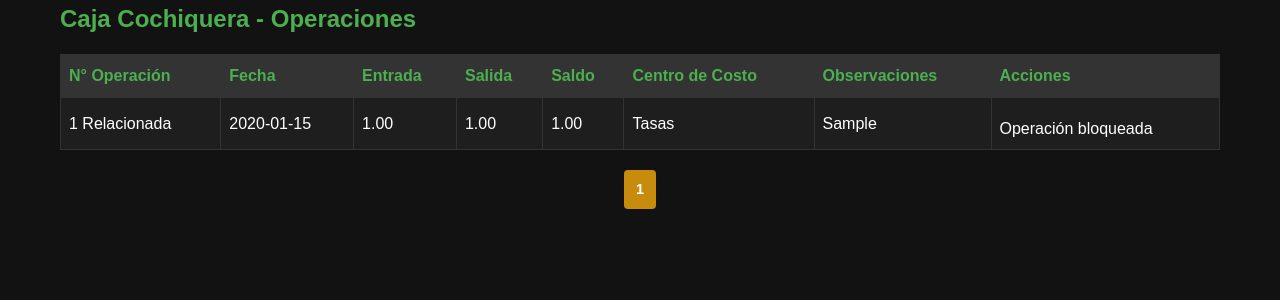
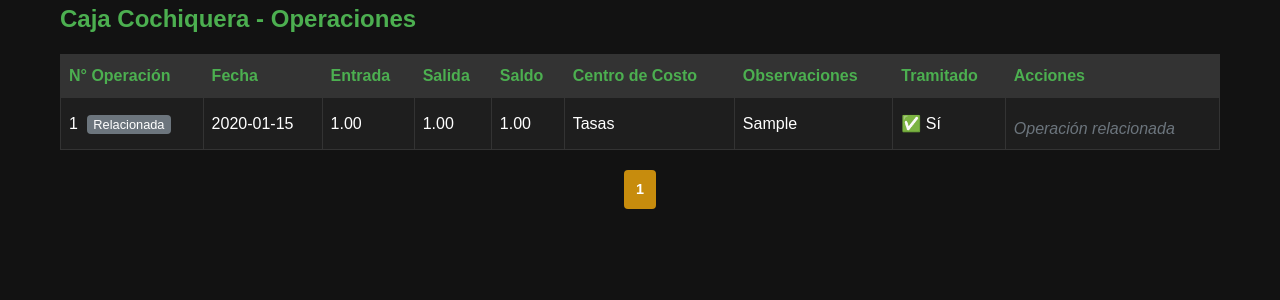
Before and after one commit to liosdany-rivero/datafun, a PHP site: page /app/views/caja/caja_cochiquera_operaciones.php in a window 1280 px wide. Shown: the part 80-380 px from the top of the page. Run offline with PHP 8.4, Linux system fonts and the light colour scheme; a user stored in the database is signed in; data comes from the database, SQL or seed files in the repository; both versions use the stored data as it was after the commit; tables that the repository leaves empty hold one stand-in row (values such as "Sample post").

Commit message:
version 2.5.2 restriccion de edicion y eliminacion de registros tramitados parte 1

```diff
--- a/app/views/caja/caja_cochiquera_operaciones.php
+++ b/app/views/caja/caja_cochiquera_operaciones.php
@@ -54,6 +54,23 @@ if ($_SERVER['REQUEST_METHOD'] == 'POST' && isset($_POST['delete_operation'])) {
     }
 
     $numero_operacion = intval($_POST['numero_operacion']);
+
+    // Verificar si la operación está tramitada
+    $sql_tramitado = "SELECT tramitado FROM caja_cochiquera WHERE numero_operacion = ?";
+    $stmt_tramitado = $conn->prepare($sql_tramitado);
+    $stmt_tramitado->bind_param("i", $numero_operacion);
+    $stmt_tramitado->execute();
+    $result_tramitado = $stmt_tramitado->get_result();
+
+    if ($result_tramitado->num_rows > 0) {
+        $operacion = $result_tramitado->fetch_assoc();
+        if ($operacion['tramitado'] == 1) {
+            $_SESSION['error_msg'] = "⚠️ No se puede eliminar una operación tramitada";
+            header("Location: caja_cochiquera_operaciones.php");
+            exit();
+        }
+    }
+    $stmt_tramitado->close();
 
     // Iniciar transacción
     $conn->begin_transaction();
@@ -122,6 +139,24 @@ if ($_SERVER['REQUEST_METHOD'] == 'POST' && isset($_POST['edit_operation'])) {
     }
 
     $numero_operacion = intval($_POST['numero_operacion']);
+
+    // Verificar si la operación está tramitada
+    $sql_tramitado = "SELECT tramitado FROM caja_cochiquera WHERE numero_operacion = ?";
+    $stmt_tramitado = $conn->prepare($sql_tramitado);
+    $stmt_tramitado->bind_param("i", $numero_operacion);
+    $stmt_tramitado->execute();
+    $result_tramitado = $stmt_tramitado->get_result();
+
+    if ($result_tramitado->num_rows > 0) {
+        $operacion = $result_tramitado->fetch_assoc();
+        if ($operacion['tramitado'] == 1) {
+            $_SESSION['error_msg'] = "⚠️ No se puede editar una operación tramitada";
+            header("Location: caja_cochiquera_operaciones.php");
+            exit();
+        }
+    }
+    $stmt_tramitado->close();
+
     $nuevo_desde_para = intval($_POST['desde_para']);
     $nueva_entrada = floatval($_POST['entrada']);
     $nueva_salida = floatval($_POST['salida']);
@@ -256,6 +291,16 @@ if (isset($_GET['editar'])) {
     $result_relacionada = $stmt_relacionada->get_result();
 
     if ($result_relacionada->num_rows == 0) {
+        // Verificar si la operación está tramitada
+        $sql_tramitado = "SELECT tramitado FROM caja_cochiquera WHERE numero_operacion = ?";
+        $stmt_tramitado = $conn->prepare($sql_tramitado);
+        $stmt_tramitado->bind_param("i", $numero_operacion);
+        $stmt_tramitado->execute();
+        $result_tramitado = $stmt_tramitado->get_result();
+
+        if ($result_tramitado->num_rows > 0) {
+            $operacion = $result_tramitado->fetch_assoc();
+            if ($operacion['tramitado'] == 0) {
                 $sql_editar = "SELECT * FROM caja_cochiquera WHERE numero_operacion = ?";
                 $stmt_editar = $conn->prepare($sql_editar);
                 $stmt_editar->bind_param("i", $numero_operacion);
@@ -265,6 +310,13 @@ if (isset($_GET['editar'])) {
                     $operacion_editar = $result_editar->fetch_assoc();
                 }
                 $stmt_editar->close();
+            } else {
+                $_SESSION['error_msg'] = "⚠️ No se puede editar una operación tramitada";
+                header("Location: caja_cochiquera_operaciones.php");
+                exit();
+            }
+        }
+        $stmt_tramitado->close();
     } else {
         $_SESSION['error_msg'] = "⚠️ No se puede editar una operación relacionada con la caja principal";
         header("Location: caja_cochiquera_operaciones.php");
@@ -298,7 +350,6 @@ ob_end_flush();
     <?php endif; ?>
 
     <!-- Tabla de operaciones -->
-    <!-- Tabla de operaciones -->
     <table class="table">
         <thead>
             <tr>
@@ -309,6 +360,7 @@ ob_end_flush();
                 <th>Saldo</th>
                 <th>Centro de Costo</th>
                 <th>Observaciones</th>
+                <th>Tramitado</th>
                 <?php if ($tiene_permiso_editar): ?>
                     <th>Acciones</th>
                 <?php endif; ?>
@@ -328,10 +380,13 @@ ob_end_flush();
                     <td data-label="Saldo"><?= number_format($row['saldo'], 2) ?></td>
                     <td data-label="Centro costo"><?= htmlspecialchars($row['centro_nombre']) ?></td>
                     <td data-label="Observaciones"><?= htmlspecialchars($row['observaciones']) ?></td>
+                    <td data-label="Tramitado">
+                        <?= $row['tramitado'] ? '✅ Sí' : '❌ No' ?>
+                    </td>
                     <?php if ($tiene_permiso_editar): ?>
                         <td class="actions-cell">
                             <div class="table-action-buttons">
-                                <?php if (!$row['relacionada']): ?>
+                                <?php if (!$row['relacionada'] && $row['tramitado'] == 0): ?>
                                     <button onclick="showEditForm(<?= $row['numero_operacion'] ?>)" class="btn-preview">Editar</button>
                                     <form method="POST" action="caja_cochiquera_operaciones.php" style="display: inline;">
                                         <input type="hidden" name="csrf_token" value="<?= $_SESSION['csrf_token'] ?>">
@@ -340,7 +395,7 @@ ob_end_flush();
                                         <button type="submit" class="btn-preview" onclick="return confirm('¿Estás seguro de eliminar esta operación?')">Eliminar</button>
                                     </form>
                                 <?php else: ?>
-                                    <span class="text-muted">Operación bloqueada</span>
+                                    <span class="text-muted">Operación <?= $row['relacionada'] ? 'relacionada' : 'tramitada' ?></span>
                                 <?php endif; ?>
                             </div>
                         </td>
@@ -463,4 +518,20 @@ ob_end_flush();
     });
 </script>
 
+<style>
+    .text-muted {
+        color: #6c757d;
+        font-style: italic;
+    }
+
+    .badge {
+        background-color: #6c757d;
+        color: white;
+        padding: 2px 6px;
+        border-radius: 4px;
+        font-size: 0.8em;
+        margin-left: 5px;
+    }
+</style>
+
 <?php include('../../templates/footer.php'); ?>
--- a/app/views/caja/caja_principal_operaciones.php
+++ b/app/views/caja/caja_principal_operaciones.php
@@ -602,7 +602,7 @@ ob_end_flush();
                     <td data-label="N° Operación"><?= htmlspecialchars($row['numero_operacion']) ?></td>
                     <td data-label="Fecha"><?= htmlspecialchars($row['fecha_operacion']) ?></td>
                     <td data-label="Tipo"><?= htmlspecialchars($row['tipo_operacion'] ?? 'N/A') ?></td>
-                    <td data-label="Centro costo"><?= htmlspecialchars($row['centro_costo'] ?? 'N/A') ?></td>
+                    <td data-label="Centro Costo"><?= htmlspecialchars($row['centro_costo'] ?? 'N/A') ?></td>
                     <td data-label="Entrada"><?= number_format($row['entrada'], 2) ?></td>
                     <td data-label="Salida"><?= number_format($row['salida'], 2) ?></td>
                     <td data-label="Saldo"><?= number_format($row['saldo'], 2) ?></td>
```
Also changed, not shown: app/views/caja/caja_trinidad_operaciones.php (+74 -2 lines), if0_39447217_auth_db (8).sql (added). Lines whose indentation alone changed are shown as unchanged.
